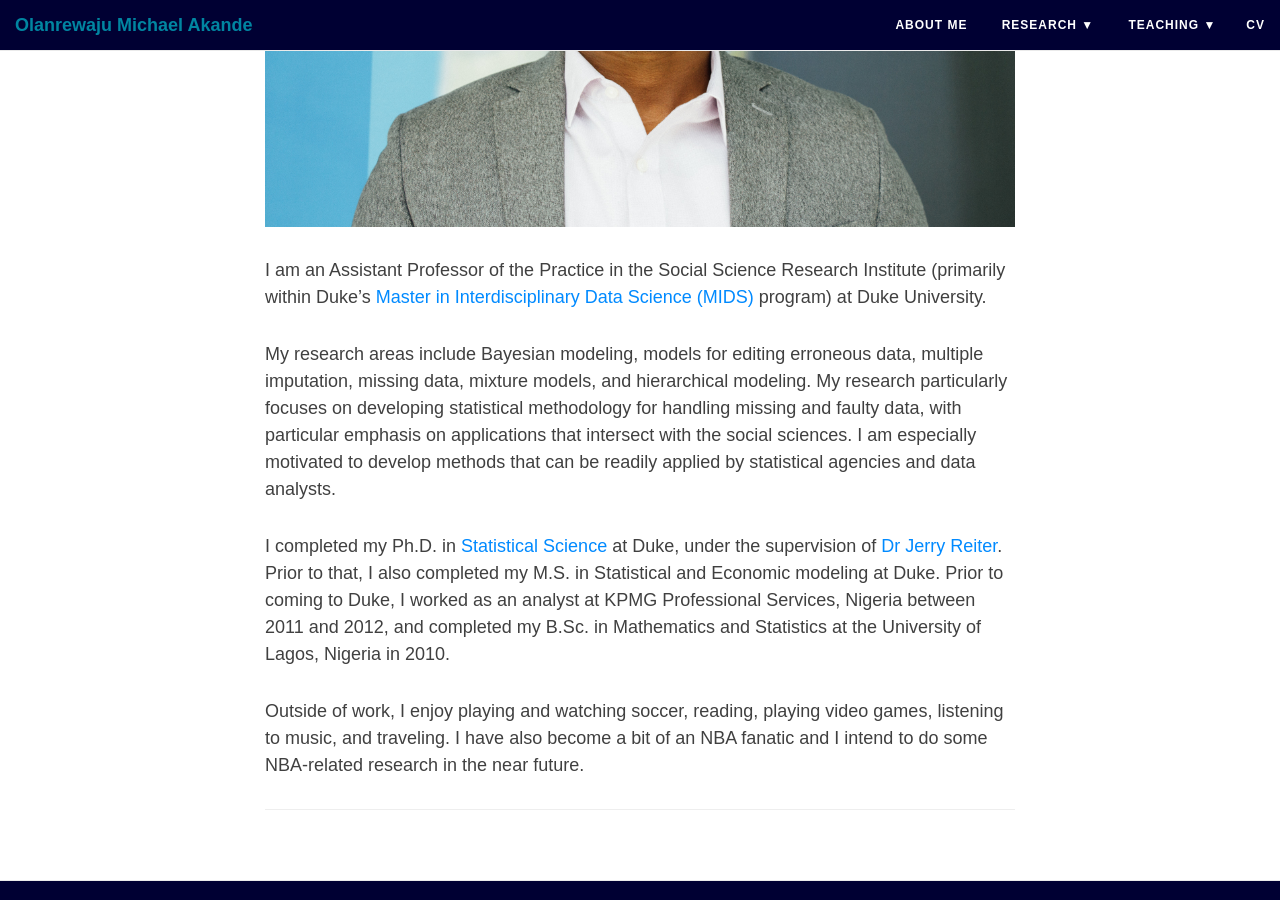
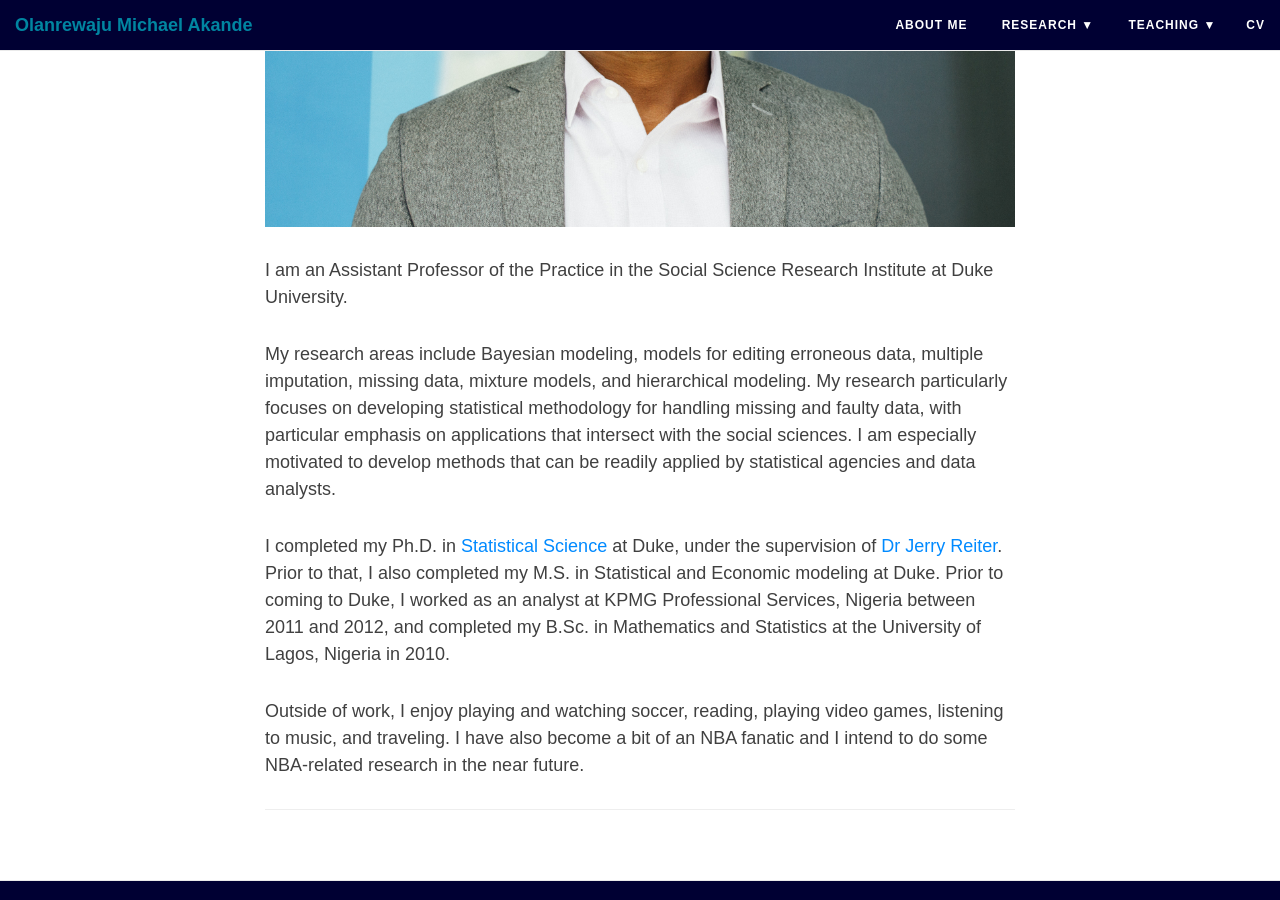
Before and after one commit to akandelanre/akandelanre.github.io, a Jekyll site: the page built from aboutme.md, in a window 1280 px wide and 900 px high, scrolled down 551 px. Built offline with Jekyll 4.4.1, drawn with Linux system fonts in a browser that asks for light colours; nearby versions of some CDN libraries.

Commit message:
Minor update

```diff
--- a/aboutme.md
+++ b/aboutme.md
@@ -4,7 +4,7 @@ title: About Me
 ---
 ![](https://akandelanre.github.io/img/profile-pic.jpg)
 
-I am an Assistant Professor of the Practice in the Social Science Research Institute (primarily within Duke’s [Master in Interdisciplinary Data Science (MIDS)](https://datascience.duke.edu) program) at Duke University.
+I am an Assistant Professor of the Practice in the Social Science Research Institute at Duke University.
 
 My research areas include Bayesian modeling, models for editing erroneous data, multiple imputation, missing data, mixture models, and hierarchical modeling. My research particularly focuses on developing statistical methodology for handling missing and faulty data, with particular emphasis on applications that intersect with the social sciences. I am especially motivated to develop methods that can be readily applied by statistical agencies and data analysts.
 
```
